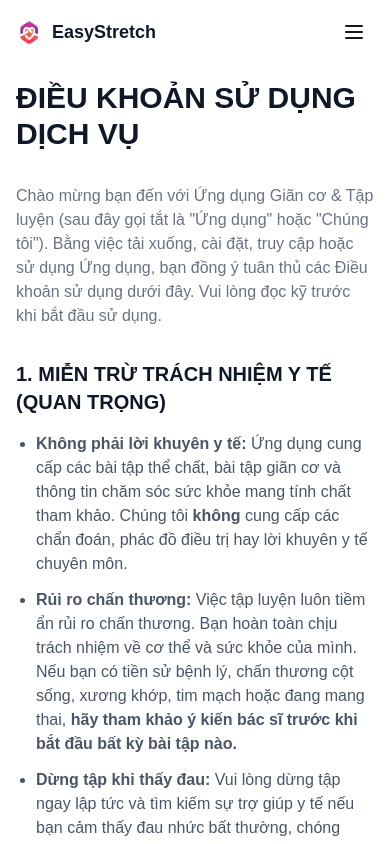
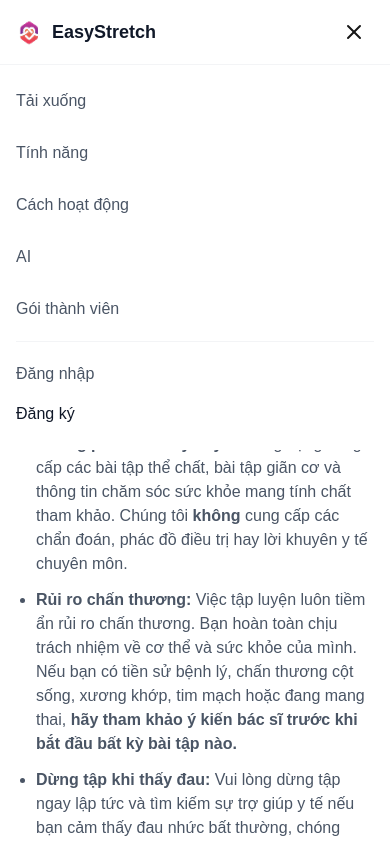
Before and after one commit to Trungntse173505/FE-EXE2, a Next.js app: page /terms in a window 390 px wide. Both pictures are taken after a click on the button 354 px from the left and 32 px from the top of the page. Shown: the top 844 px of the page. Built offline with nearby package versions, Linux system fonts and the light colour scheme.

Commit message:
feat: add mobile hamburger menu with slide-down animation

```diff
--- a/app/components/Header.tsx
+++ b/app/components/Header.tsx
@@ -1,13 +1,15 @@
 "use client";
 
-import { motion } from "framer-motion";
+import { motion, AnimatePresence } from "framer-motion";
 import Image from "next/image";
 import Link from "next/link";
 import { useAuthContext } from "@/app/context/AuthContext";
-import { ArrowUpRight, User } from "lucide-react";
+import { ArrowUpRight, User, X } from "lucide-react";
+import { useState } from "react";
 
 export default function Header() {
   const { isAuthenticated, user, logout } = useAuthContext();
+  const [isMobileMenuOpen, setIsMobileMenuOpen] = useState(false);
   return (
     <motion.header
       className="fixed top-0 left-0 right-0 z-50 bg-white/80 backdrop-blur-md"
@@ -92,13 +94,111 @@ export default function Header() {
           )}
 
           {/* Mobile Menu Button */}
-          <button className="md:hidden p-2">
-            <svg className="w-6 h-6" fill="none" stroke="currentColor" viewBox="0 0 24 24">
-              <path strokeLinecap="round" strokeLinejoin="round" strokeWidth={2} d="M4 6h16M4 12h16M4 18h16" />
-            </svg>
+          <button
+            className="md:hidden p-2"
+            onClick={() => setIsMobileMenuOpen(!isMobileMenuOpen)}
+          >
+            {isMobileMenuOpen ? (
+              <X className="w-6 h-6" />
+            ) : (
+              <svg className="w-6 h-6" fill="none" stroke="currentColor" viewBox="0 0 24 24">
+                <path strokeLinecap="round" strokeLinejoin="round" strokeWidth={2} d="M4 6h16M4 12h16M4 18h16" />
+              </svg>
+            )}
           </button>
         </div>
       </div>
+
+      {/* Mobile Menu */}
+      <AnimatePresence>
+        {isMobileMenuOpen && (
+          <motion.div
+            initial={{ opacity: 0, height: 0 }}
+            animate={{ opacity: 1, height: "auto" }}
+            exit={{ opacity: 0, height: 0 }}
+            className="md:hidden bg-white border-t border-gray-100"
+          >
+            <div className="px-4 py-4 space-y-3">
+              <a
+                href="#download"
+                className="block py-2 text-gray-600 hover:text-gray-900"
+                onClick={() => setIsMobileMenuOpen(false)}
+              >
+                Tải xuống
+              </a>
+              <a
+                href="#features"
+                className="block py-2 text-gray-600 hover:text-gray-900"
+                onClick={() => setIsMobileMenuOpen(false)}
+              >
+                Tính năng
+              </a>
+              <a
+                href="#how-it-works"
+                className="block py-2 text-gray-600 hover:text-gray-900"
+                onClick={() => setIsMobileMenuOpen(false)}
+              >
+                Cách hoạt động
+              </a>
+              <a
+                href="#ai"
+                className="block py-2 text-gray-600 hover:text-gray-900"
+                onClick={() => setIsMobileMenuOpen(false)}
+              >
+                AI
+              </a>
+              <a
+                href="#pricing"
+                className="block py-2 text-gray-600 hover:text-gray-900"
+                onClick={() => setIsMobileMenuOpen(false)}
+              >
+                Gói thành viên
+              </a>
+
+              <div className="border-t border-gray-100 pt-3">
+                {isAuthenticated ? (
+                  <>
+                    <div className="flex items-center gap-2 py-2">
+                      <div className="w-8 h-8 bg-gradient-to-br from-green-400 to-emerald-500 rounded-full flex items-center justify-center">
+                        <User className="w-4 h-4 text-white" />
+                      </div>
+                      <span className="text-sm font-medium text-gray-700">
+                        {user?.full_name || user?.email || "Người dùng"}
+                      </span>
+                    </div>
+                    <button
+                      onClick={() => {
+                        logout();
+                        setIsMobileMenuOpen(false);
+                      }}
+                      className="block w-full text-left py-2 text-red-600"
+                    >
+                      Đăng xuất
+                    </button>
+                  </>
+                ) : (
+                  <>
+                    <Link
+                      href="/login"
+                      className="block py-2 text-gray-600"
+                      onClick={() => setIsMobileMenuOpen(false)}
+                    >
+                      Đăng nhập
+                    </Link>
+                    <Link
+                      href="/register"
+                      className="block py-2 text-gray-900 font-medium"
+                      onClick={() => setIsMobileMenuOpen(false)}
+                    >
+                      Đăng ký
+                    </Link>
+                  </>
+                )}
+              </div>
+            </div>
+          </motion.div>
+        )}
+      </AnimatePresence>
     </motion.header>
   );
 }
```
